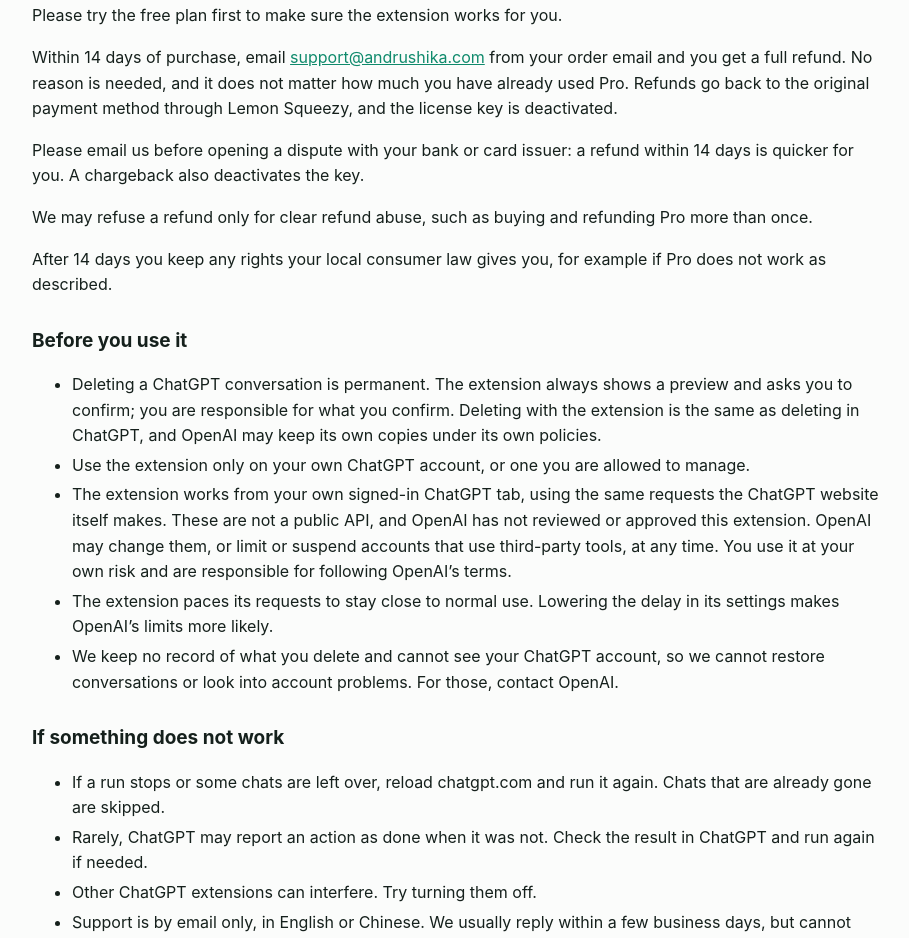
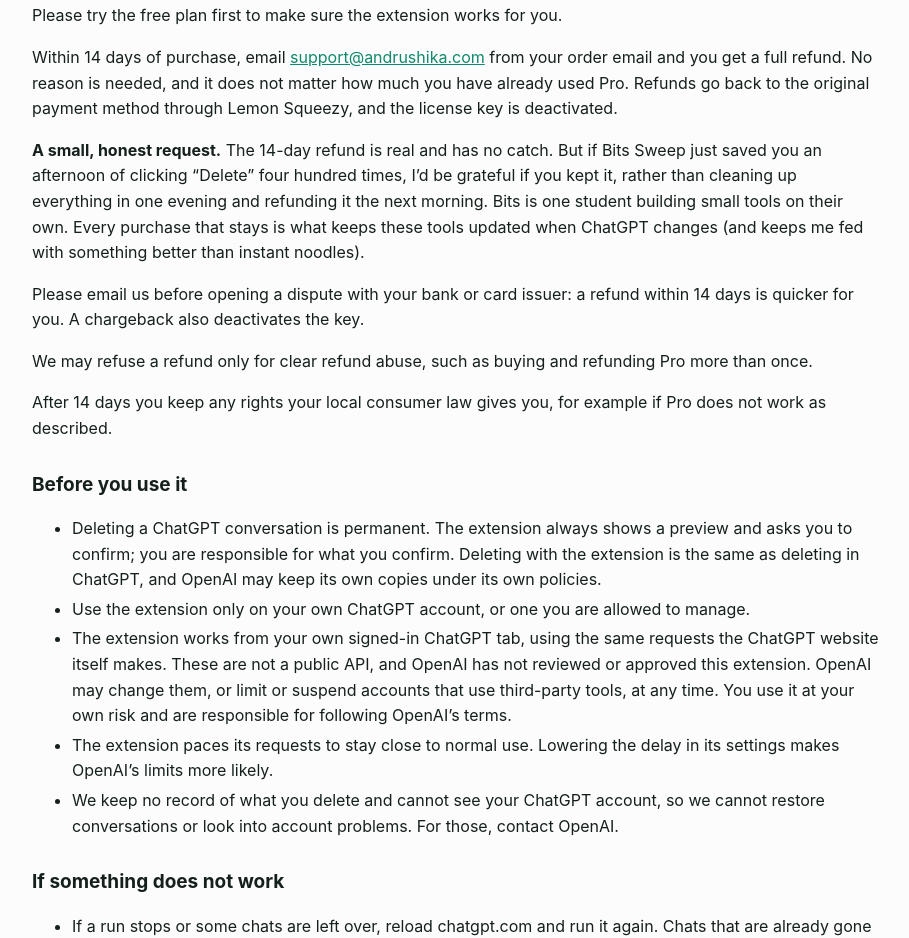
Before and after one commit to Andrushika/bits, a plain HTML site: page terms.html in a window 1280 px wide. Shown: the part 816-1754 px from the top of the page, without its empty margins (184-1093 px from the left). Drawn offline with Linux system fonts and the light colour scheme.

Commit message:
Terms: add a friendly request to keep Pro after a one-off cleanup

```diff
--- a/terms.html
+++ b/terms.html
@@ -29,6 +29,7 @@
   <h2>Refunds</h2>
   <p>Please try the free plan first to make sure the extension works for you.</p>
   <p>Within 14 days of purchase, email <a href="mailto:support@andrushika.com">support@andrushika.com</a> from your order email and you get a full refund. No reason is needed, and it does not matter how much you have already used Pro. Refunds go back to the original payment method through Lemon Squeezy, and the license key is deactivated.</p>
+  <p><strong>A small, honest request.</strong> The 14-day refund is real and has no catch. But if Bits Sweep just saved you an afternoon of clicking “Delete” four hundred times, I’d be grateful if you kept it, rather than cleaning up everything in one evening and refunding it the next morning. Bits is one student building small tools on their own. Every purchase that stays is what keeps these tools updated when ChatGPT changes (and keeps me fed with something better than instant noodles).</p>
   <p>Please email us before opening a dispute with your bank or card issuer: a refund within 14 days is quicker for you. A chargeback also deactivates the key.</p>
   <p>We may refuse a refund only for clear refund abuse, such as buying and refunding Pro more than once.</p>
   <p>After 14 days you keep any rights your local consumer law gives you, for example if Pro does not work as described.</p>
```
